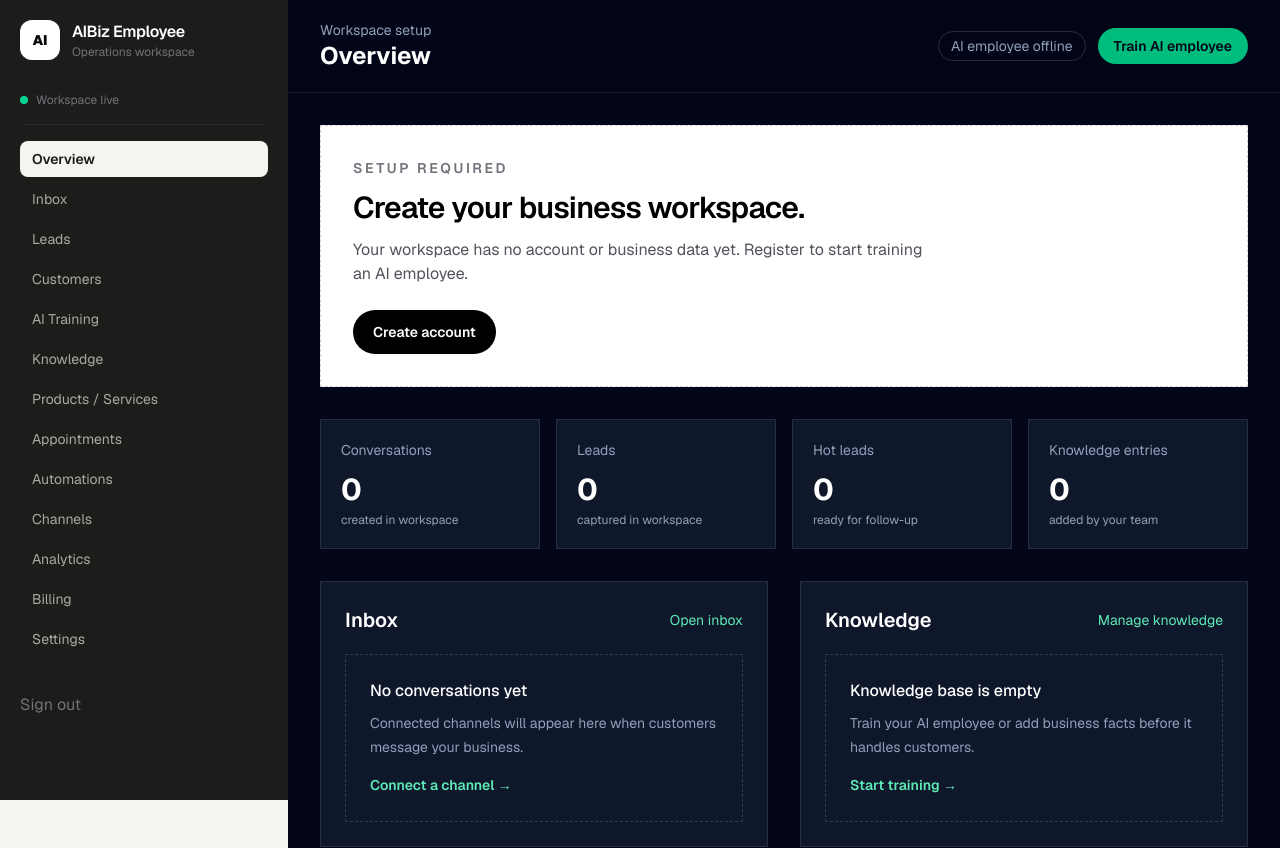
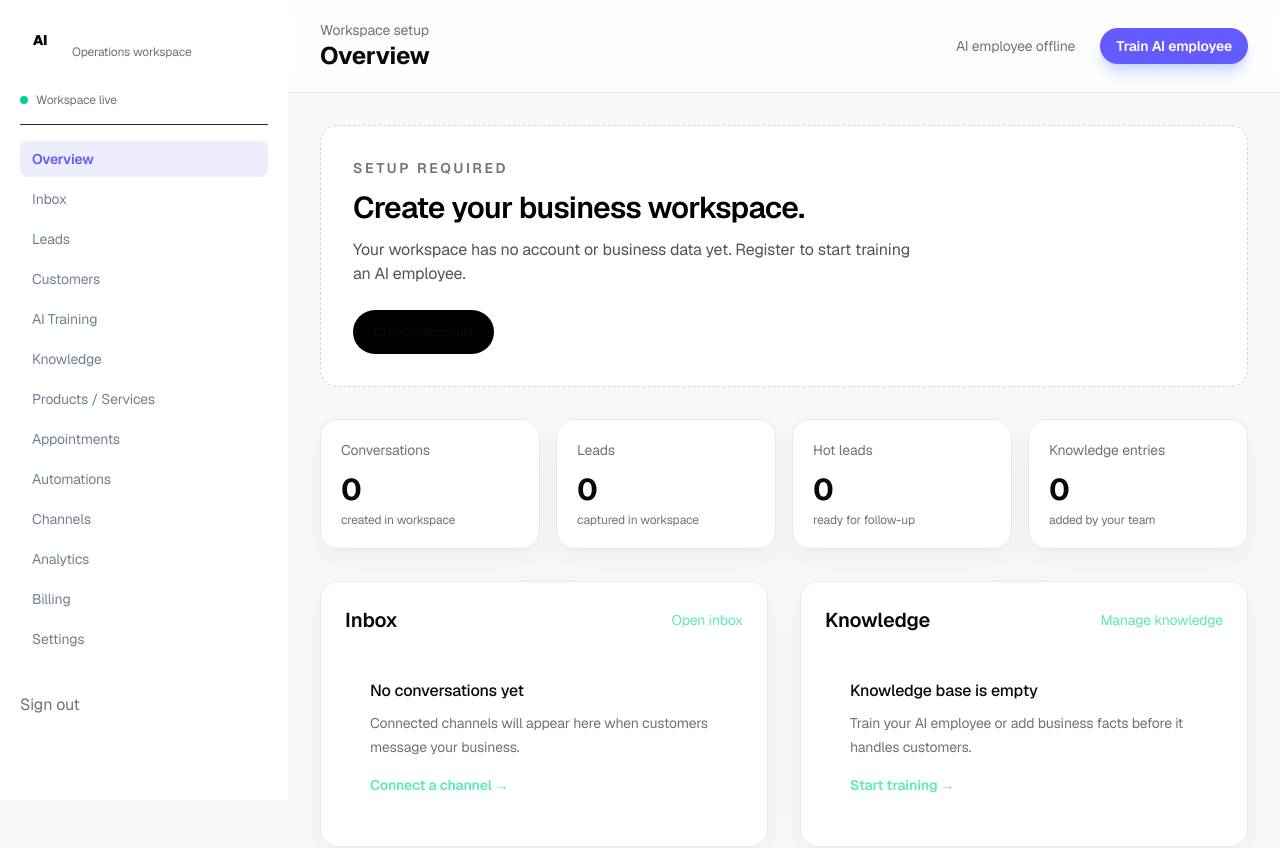
Before and after one commit to fomoAi-project/newpo, a Next.js app: page /dashboard in a window 1280 px wide. Shown: the top 848 px of the page. Built offline with nearby package versions, Linux system fonts and the light colour scheme; no server answers; the database is empty; sample sign-in values are in the browser's storage.

Commit message:
Redesign workspace visual system

```diff
--- a/app/dashboard/page.tsx
+++ b/app/dashboard/page.tsx
@@ -28,15 +28,15 @@ export default function DashboardPage() {
   return (
     <AuthGate>
     <WorkspaceShell>
-      <main className="min-h-screen bg-slate-950 text-slate-50">
-          <header className="flex flex-col gap-4 border-b border-white/10 bg-slate-950/60 px-5 py-5 sm:flex-row sm:items-center sm:justify-between lg:px-8">
+      <main className="min-h-screen bg-transparent text-zinc-950">
+          <header className="flex flex-col gap-4 border-b border-zinc-200/80 bg-white/80 backdrop-blur px-5 py-5 sm:flex-row sm:items-center sm:justify-between lg:px-8">
             <div>
-              <p className="text-sm text-slate-400">{business ? `Welcome back, ${business.ownerName}` : "Workspace setup"}</p>
-              <h1 className="text-2xl font-bold text-white">Overview</h1>
+              <p className="text-sm text-zinc-500">{business ? `Welcome back, ${business.ownerName}` : "Workspace setup"}</p>
+              <h1 className="text-2xl font-bold text-zinc-950">Overview</h1>
             </div>
             <div className="flex items-center gap-3">
-              <span className="rounded-full border border-white/15 px-3 py-1 text-sm text-slate-400">AI employee offline</span>
-              <Link href="/onboarding" className="rounded-full bg-emerald-500 px-4 py-2 text-sm font-semibold text-slate-950">Train AI employee</Link>
+              <span className="rounded-full border border-white/15 px-3 py-1 text-sm text-zinc-500">AI employee offline</span>
+              <Link href="/onboarding" className="rounded-full bg-[#635bff] px-4 py-2 text-sm font-semibold text-white shadow-lg shadow-indigo-200">Train AI employee</Link>
             </div>
           </header>
 
@@ -46,7 +46,7 @@ export default function DashboardPage() {
                 <p className="text-sm font-semibold uppercase tracking-[0.18em] text-zinc-500">Setup required</p>
                 <h2 className="mt-3 text-3xl font-semibold tracking-tight">Create your business workspace.</h2>
                 <p className="mt-3 max-w-xl text-zinc-600">Your workspace has no account or business data yet. Register to start training an AI employee.</p>
-                <Link href="/signup" className="mt-6 inline-flex rounded-full bg-black px-5 py-3 text-sm font-semibold text-white">Create account</Link>
+                <Link href="/signup" className="mt-6 inline-flex rounded-full bg-black px-5 py-3 text-sm font-semibold text-zinc-950">Create account</Link>
               </section>
             )}
 
@@ -57,10 +57,10 @@ export default function DashboardPage() {
                 { label: "Hot leads", value: hotLeads, detail: "ready for follow-up", href: "/dashboard/leads" },
                 { label: "Knowledge entries", value: workspace.knowledge.length, detail: "added by your team", href: "/dashboard/knowledge" },
               ].map((stat) => (
-                <Link key={stat.label} href={stat.href} className="border border-white/10 bg-slate-900 p-5 transition hover:border-zinc-400">
-                  <div className="text-sm text-slate-400">{stat.label}</div>
-                  <div className="mt-3 text-3xl font-bold text-white">{stat.value}</div>
-                  <div className="mt-1 text-xs text-slate-400">{stat.detail}</div>
+                <Link key={stat.label} href={stat.href} className="border border-zinc-200 bg-white shadow-sm p-5 transition hover:border-zinc-400">
+                  <div className="text-sm text-zinc-500">{stat.label}</div>
+                  <div className="mt-3 text-3xl font-bold text-zinc-950">{stat.value}</div>
+                  <div className="mt-1 text-xs text-zinc-500">{stat.detail}</div>
                 </Link>
               ))}
             </section>
@@ -74,10 +74,10 @@ export default function DashboardPage() {
               </WorkspacePanel>
             </section>
 
-            <section className="border border-dashed border-white/20 bg-slate-900/40 p-8">
-              <p className="text-sm font-semibold uppercase tracking-[0.18em] text-slate-400">Next step</p>
-              <h2 className="mt-3 text-2xl font-semibold text-white">Build the knowledge your AI employee can trust.</h2>
-              <p className="mt-3 max-w-2xl text-slate-400">Nothing is pre-filled. Add your own business information, products, policies, and customer rules to make this workspace useful.</p>
+            <section className="border border-dashed border-indigo-200 bg-indigo-50/70 p-8">
+              <p className="text-sm font-semibold uppercase tracking-[0.18em] text-zinc-500">Next step</p>
+              <h2 className="mt-3 text-2xl font-semibold text-zinc-950">Build the knowledge your AI employee can trust.</h2>
+              <p className="mt-3 max-w-2xl text-zinc-500">Nothing is pre-filled. Add your own business information, products, policies, and customer rules to make this workspace useful.</p>
               <Link href="/onboarding" className="mt-6 inline-flex rounded-full bg-emerald-500 px-5 py-3 text-sm font-semibold text-slate-950">Open AI training</Link>
             </section>
           </div>
@@ -88,13 +88,13 @@ export default function DashboardPage() {
 }
 
 function WorkspacePanel({ children, title, href, action }: { children: React.ReactNode; title: string; href: string; action: string }) {
-  return <section className="border border-white/10 bg-slate-900 p-6"><div className="mb-5 flex items-center justify-between"><h2 className="text-xl font-semibold text-white">{title}</h2><Link href={href} className="text-sm text-emerald-300">{action}</Link></div><div className="space-y-3">{children}</div></section>;
+  return <section className="border border-zinc-200 bg-white shadow-sm p-6"><div className="mb-5 flex items-center justify-between"><h2 className="text-xl font-semibold text-zinc-950">{title}</h2><Link href={href} className="text-sm text-emerald-300">{action}</Link></div><div className="space-y-3">{children}</div></section>;
 }
 
 function DataRow({ title, detail, badge }: { title: string; detail: string; badge?: string }) {
-  return <div className="flex items-center justify-between gap-4 border border-white/10 bg-slate-950 p-4"><div><div className="font-medium text-white">{title}</div><div className="mt-1 text-sm text-slate-400">{detail}</div></div>{badge && <span className="shrink-0 rounded-full bg-emerald-500/10 px-2.5 py-1 text-xs text-emerald-300">{badge}</span>}</div>;
+  return <div className="flex items-center justify-between gap-4 border border-white/10 bg-zinc-50 p-4"><div><div className="font-medium text-zinc-950">{title}</div><div className="mt-1 text-sm text-zinc-500">{detail}</div></div>{badge && <span className="shrink-0 rounded-full bg-emerald-500/10 px-2.5 py-1 text-xs text-emerald-300">{badge}</span>}</div>;
 }
 
 function EmptyState({ title, description, href, action }: { title: string; description: string; href: string; action: string }) {
-  return <div className="border border-dashed border-white/15 p-6"><h3 className="font-medium text-white">{title}</h3><p className="mt-2 text-sm leading-6 text-slate-400">{description}</p><Link href={href} className="mt-4 inline-flex text-sm font-semibold text-emerald-300">{action} →</Link></div>;
+  return <div className="border border-dashed border-white/15 p-6"><h3 className="font-medium text-zinc-950">{title}</h3><p className="mt-2 text-sm leading-6 text-zinc-500">{description}</p><Link href={href} className="mt-4 inline-flex text-sm font-semibold text-emerald-300">{action} →</Link></div>;
 }
--- a/app/globals.css
+++ b/app/globals.css
@@ -1,11 +1,13 @@
 @import "tailwindcss";
 
 :root {
-  --background: #f4f4f1;
-  --foreground: #171717;
-  --line: #deded8;
-  --muted: #73736d;
-  --ink: #171717;
+  --background: #f7f8fa;
+  --foreground: #172033;
+  --line: #e5e9f0;
+  --muted: #718096;
+  --ink: #172033;
+  --accent: #635bff;
+  --accent-soft: #eeedff;
 }
 
 @theme inline {
@@ -24,6 +26,7 @@ body {
   background: var(--background);
   color: var(--foreground);
   font-family: var(--font-geist-sans), sans-serif;
+  letter-spacing: -0.01em;
 }
 
 a {
@@ -44,40 +47,41 @@ button, input, textarea {
 }
 
 .workspace-sidebar {
-  background: #1c1c1a;
-  color: #f5f5f0;
+  background: #ffffff;
+  color: var(--foreground);
+  border-color: var(--line) !important;
 }
 
 .workspace-sidebar a {
-  color: #aaa9a1;
+  color: #718096;
 }
 
 .workspace-sidebar a:hover {
-  color: #ffffff;
-  background: #2b2b28;
+  color: var(--foreground);
+  background: #f5f7fb;
 }
 
 .workspace-sidebar .workspace-nav-active {
-  color: #1c1c1a !important;
-  background: #f5f5f0;
+  color: var(--accent) !important;
+  background: var(--accent-soft);
 }
 
 .workspace-main {
   background-color: var(--background);
-  background-image: linear-gradient(#e8e8e2 1px, transparent 1px), linear-gradient(90deg, #e8e8e2 1px, transparent 1px);
-  background-size: 36px 36px;
-  background-position: -1px -1px;
+  background-image: radial-gradient(#dfe5ee 1px, transparent 1px);
+  background-size: 22px 22px;
 }
 
 .workspace-content {
-  background: rgba(244, 244, 241, 0.9);
-  backdrop-filter: blur(8px);
+  background: rgba(247, 248, 250, 0.92);
+  backdrop-filter: blur(10px);
 }
 
 .workspace-panel {
   border: 1px solid var(--line);
   background: #ffffff;
-  box-shadow: 0 14px 34px rgba(24, 24, 22, 0.05);
+  border-radius: 18px;
+  box-shadow: 0 16px 40px rgba(31, 45, 72, 0.06);
 }
 
 .workspace-content .border-zinc-200.bg-white {
@@ -98,6 +102,22 @@ button, input, textarea {
 }
 
 .workspace-kicker {
-  color: var(--muted);
+  color: var(--accent);
   letter-spacing: 0.16em;
 }
+
+.workspace-content button:not(:disabled) {
+  border-radius: 10px;
+  transition: transform 160ms ease, box-shadow 160ms ease, background 160ms ease;
+}
+
+.workspace-content button:not(:disabled):hover {
+  transform: translateY(-1px);
+  box-shadow: 0 8px 18px rgba(99, 91, 255, 0.16);
+}
+
+.workspace-content .border-zinc-200.bg-white,
+.workspace-content .border-zinc-200.bg-zinc-950,
+.workspace-content .border-dashed {
+  border-radius: 18px;
+}
--- a/app/login/page.tsx
+++ b/app/login/page.tsx
@@ -29,10 +29,10 @@ export default function LoginPage() {
   }
 
   return (
-    <main className="flex min-h-screen items-center justify-center bg-slate-950 px-6 py-12 text-slate-50">
-      <div className="w-full max-w-md rounded-3xl border border-white/10 bg-slate-900 p-8 shadow-2xl shadow-emerald-950/30">
+    <main className="flex min-h-screen items-center justify-center bg-[#f7f8fa] px-6 py-12 text-zinc-950">
+      <div className="w-full max-w-md rounded-[28px] border border-zinc-200 bg-white p-8 shadow-xl shadow-zinc-200/60">
         <div className="mb-8 text-center">
-          <div className="mx-auto mb-4 flex h-14 w-14 items-center justify-center rounded-2xl bg-emerald-500/15 text-2xl font-bold text-emerald-300">
+          <div className="mx-auto mb-4 flex h-14 w-14 items-center justify-center rounded-2xl bg-indigo-50 text-2xl font-bold text-[#635bff]">
             AI
           </div>
           <h1 className="text-3xl font-bold text-white">Welcome back</h1>
--- a/app/onboarding/page.tsx
+++ b/app/onboarding/page.tsx
@@ -70,7 +70,7 @@ export default function OnboardingPage() {
   return (
     <AuthGate>
       <WorkspaceShell>
-        <main className="min-h-screen bg-zinc-100 text-zinc-950">
+        <main className="min-h-screen bg-transparent text-zinc-950">
           <header className="border-b border-zinc-200 bg-white px-5 py-5 sm:px-8">
             <div className="mx-auto flex max-w-6xl items-center justify-between gap-5">
               <div>
--- a/app/signup/page.tsx
+++ b/app/signup/page.tsx
@@ -45,10 +45,10 @@ export default function SignupPage() {
   }
 
   return (
-    <main className="flex min-h-screen items-center justify-center bg-slate-950 px-6 py-12 text-slate-50">
-      <div className="w-full max-w-xl rounded-3xl border border-white/10 bg-slate-900 p-8 shadow-2xl shadow-emerald-950/30">
+    <main className="flex min-h-screen items-center justify-center bg-[#f7f8fa] px-6 py-12 text-zinc-950">
+      <div className="w-full max-w-xl rounded-[28px] border border-zinc-200 bg-white p-8 shadow-xl shadow-zinc-200/60">
         <div className="mb-8 text-center">
-          <div className="mx-auto mb-4 flex h-14 w-14 items-center justify-center rounded-2xl bg-emerald-500/15 text-2xl font-bold text-emerald-300">
+          <div className="mx-auto mb-4 flex h-14 w-14 items-center justify-center rounded-2xl bg-indigo-50 text-2xl font-bold text-[#635bff]">
             AI
           </div>
           <h1 className="text-3xl font-bold text-white">Create your business</h1>
```
